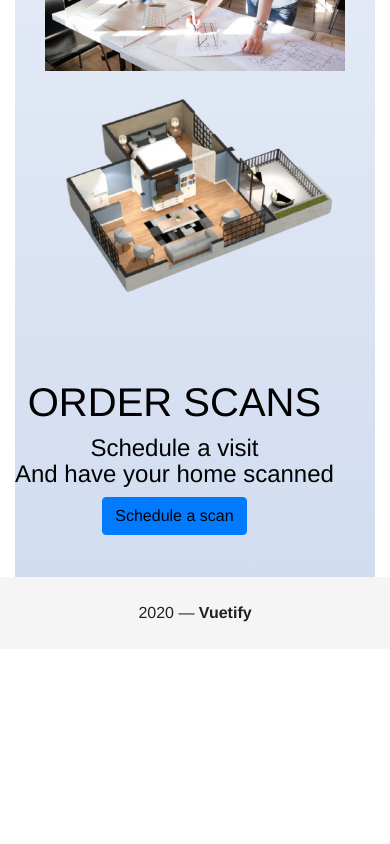
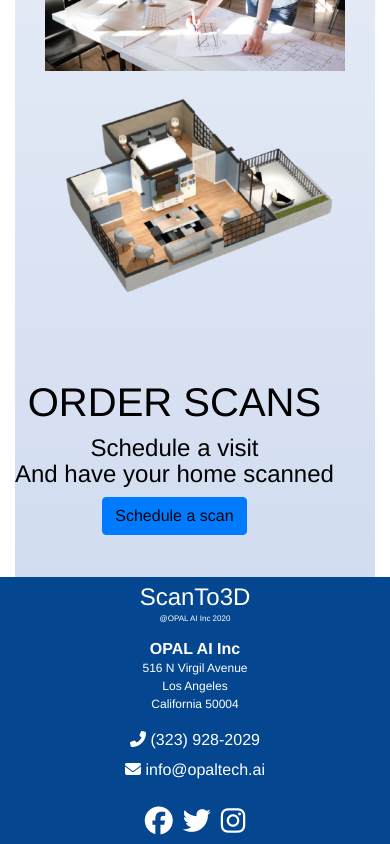
Before and after one commit to opal-ai/scan2plan_website, a Vue app: page / in a window 390 px wide. Shown: the part 1393-2237 px from the top of the page. Before the commit the page ends 2042 px from the top, so only its background shows below. Built offline with nearby package versions, Linux system fonts and the light colour scheme.

Commit message:
Fixed footer for mobile version

```diff
--- a/src/components/Homepage/homepage.vue
+++ b/src/components/Homepage/homepage.vue
@@ -8,9 +8,7 @@
 <template>
   <div class="homepage">
     <b-container fluid>
-
         <Introduction />
-
       <div id="grad">
         <b-row align-h="center" class = "minSectionHeight">
           <FloorplanSection />
--- a/src/components/footer.vue
+++ b/src/components/footer.vue
@@ -6,62 +6,25 @@
 --->
 
 <template>
-  <!-- <div id="bottom_navbar">
+  <div id="bottom_navbar">
    <div class="navbar-item">
-          <h3 style="margin:-0.2vh">ScanTo3D</h3>
-          <p style="font-size:1vw">@OPAL AI Inc 2020</p>
+          <p style="margin:-0.2vh; font-size:1.5rem">ScanTo3D</p>
+          <p style="font-size:0.5rem">@OPAL AI Inc 2020</p>
     </div>
-    <div class="navbar-item">
-        <p class="navbar-item" style="text-align:left">516 N Virgil Avenue<br>Los Angeles<br>California 50004</p>
+    <div>
+        <p class="navbar-item"> <b>OPAL AI Inc</b> <br> </p>
+        <p class="navbar-item" style="font-size: 0.75rem; margin-top:3px"> 516 N Virgil Avenue<br>Los Angeles<br>California 50004</p>
     </div>
-    <div class="navbar-item" style="text-align:left; line-height:30px">
+    <div class="navbar-item" style="line-height:30px">
       <i class="fas fa-phone-alt "></i> (323) 928-2029 <br>
       <a><i class="fas fa-envelope"></i> info@opaltech.ai</a>
     </div>
-    <div class="navbar-item">
-          <form class="form-inline my-2 my-lg-0 navbar-item">
-            <input
-              class="form-control mr-sm-2"
-              type="email"
-              placeholder="email"
-              aria-label="Email" />
-            <button class="btn btn-outline-success my-2 my-sm-0" type="submit">
-              Get download link
-            </button>
-          </form>
-    </div>
-    <div class="navbar-item" style="font-size:2vw">
+    <div class="navbar-item" style="font-size:1.75rem">
             <i style="padding: 5px" class="fab fa-facebook" href="#"></i>
             <i style="padding: 5px" class="fab fa-twitter" href="#"></i>
             <i style="padding: 5px" class="fab fa-instagram" href="#"></i>
     </div>
-  </div> -->
-  <v-footer
-    color="primary lighten-1"
-    padless
-  >
-    <v-row
-      justify="center"
-      no-gutters
-    >
-      <v-btn
-        v-for="link in links"
-        :key="link"
-        color="white"
-        text
-        rounded
-        class="my-2"
-      >
-        {{ link }}
-      </v-btn>
-      <v-col
-        class="primary lighten-2 py-4 text-center white--text"
-        cols="12"
-      >
-        {{ new Date().getFullYear() }} — <strong>Vuetify</strong>
-      </v-col>
-    </v-row>
-  </v-footer>
+  </div>
 </template>
 
 <script>
@@ -78,11 +41,25 @@
   width: 100%;
   background-color: #044790;
   padding: 1vw;
-  display: flex;
-  flex-wrap: wrap;
-  flex-direction: row;
+  display: grid;
+  grid-template-columns: auto auto auto auto;
   align-items: center;
   justify-content: space-between;
 }
 
+.navbar-item{
+  text-align: left;
+}
+
+@media only screen and (max-width: 600px){
+  #bottom_navbar {
+    grid-template-columns: auto;
+    justify-content: center;
+    grid-gap: 2vh;
+  }
+
+  .navbar-item{
+     text-align: center;
+  }
+}
 </style>
```
